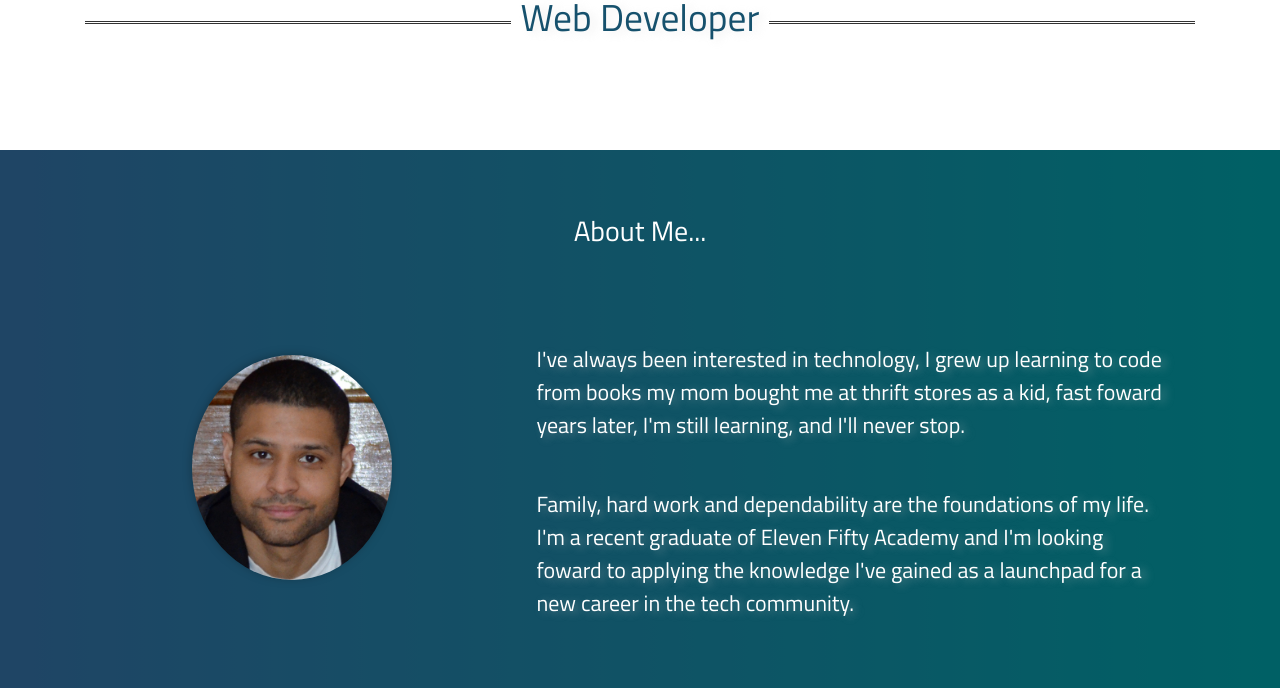
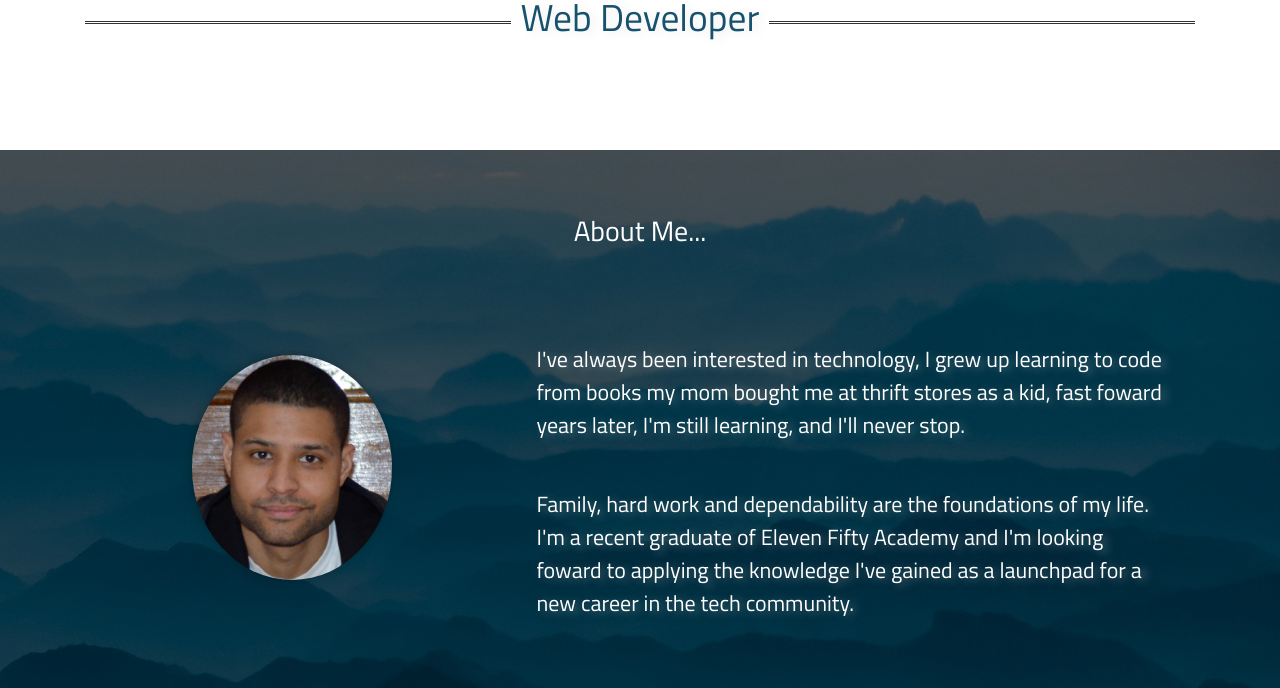
Before and after one commit to joshHawks1823/Portfolio, a plain HTML site: page index.html in a window 1280 px wide. Shown: the part 264-952 px from the top of the page. Drawn offline with nearby package versions, Linux system fonts and the light colour scheme.

Commit message:
new commit-4-21

```diff
--- a/css/main.css
+++ b/css/main.css
@@ -64,7 +64,7 @@ body {
 /* About Section */
 
 #about {
-  background-image: linear-gradient(to right, #4facfe 0%, #00f2fe 100%);
+  background: url("/img/paul-gilmore-mqO0Rf-PUMs-unsplash.jpg");
   background-position: center center;
   background-size: cover;
   position: relative;
```
